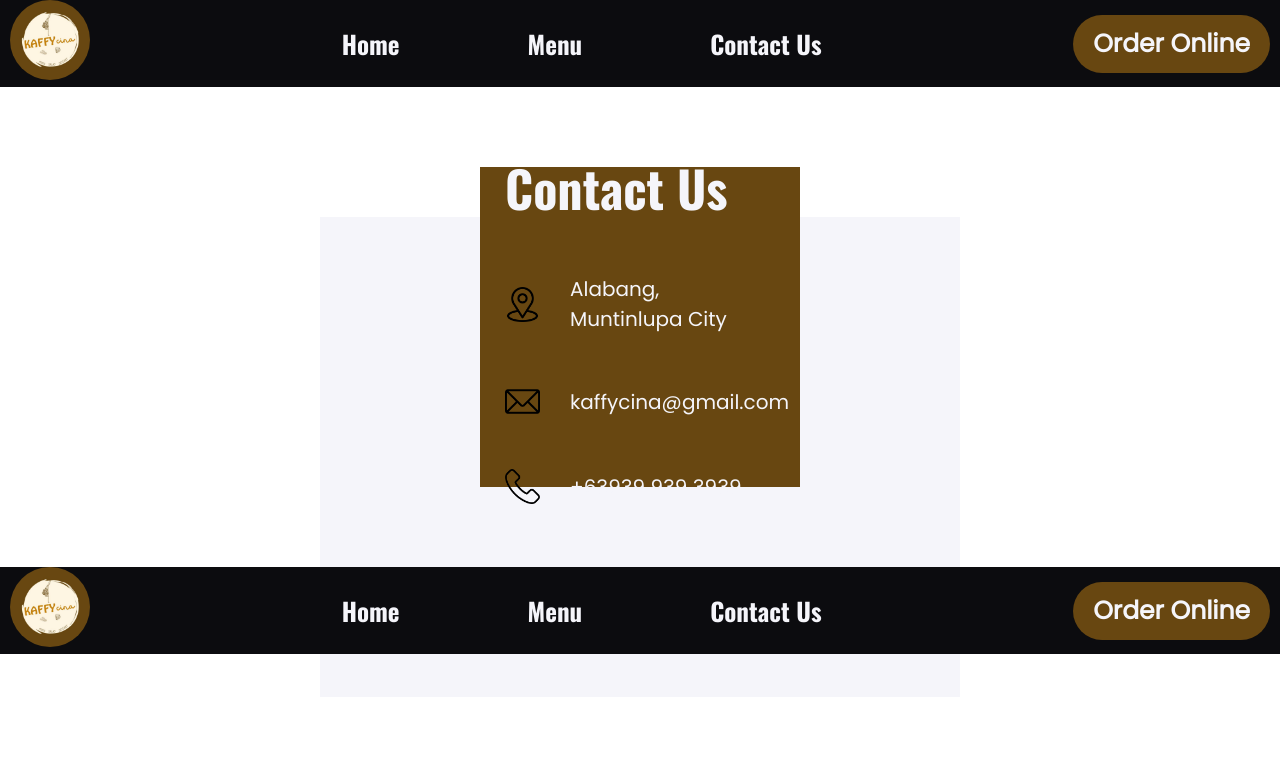
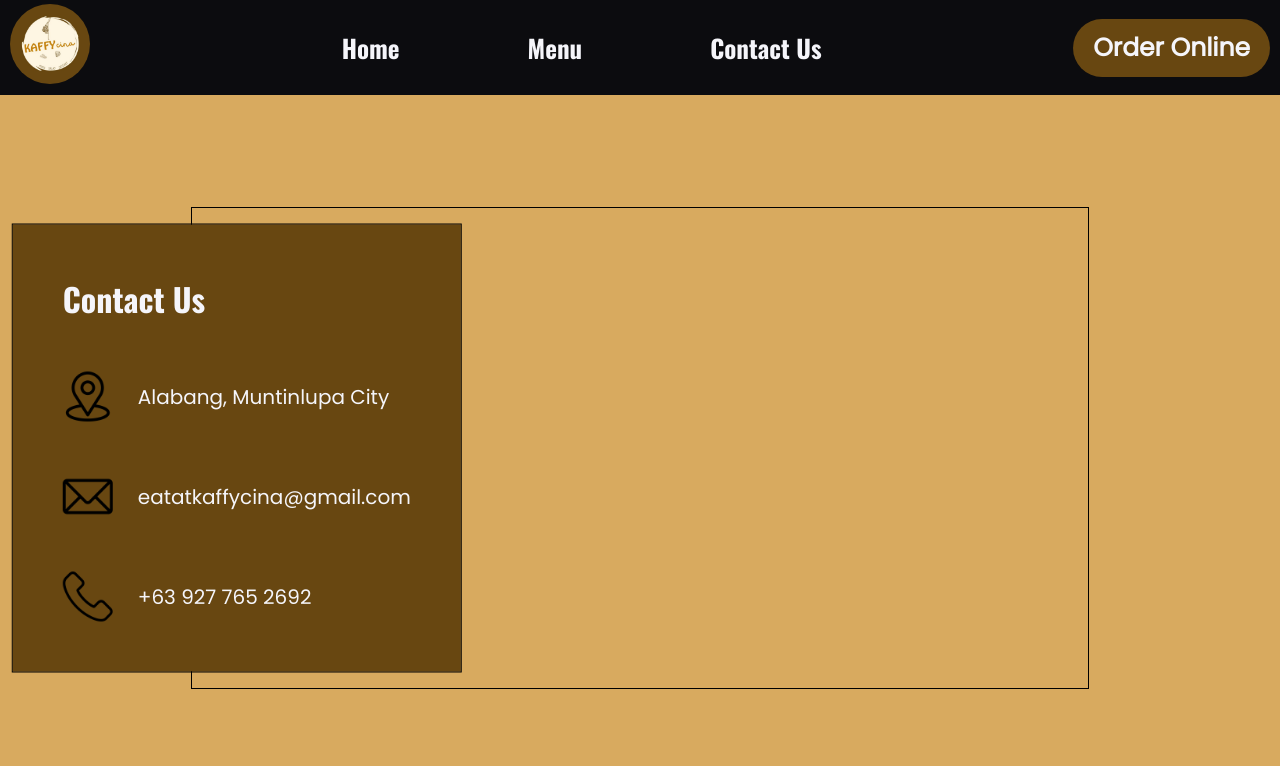
Before and after one commit to akym19/kaffycina, a website built with webpack: page src/contact.html in a window 1280 px wide. Shown: the top 766 px of the page. Built offline with nearby package versions, Linux system fonts and the light colour scheme.

Commit message:
contact page wip

```diff
--- a/src/contact.html
+++ b/src/contact.html
@@ -23,21 +23,26 @@
     </nav>
     <div id="content">
         <div id="contact-container">
-            <div id="contact-form"></div>
+            <div id="contact-main">
                 <div id="info">
-                    <h1>Contact Us</h1>
+                    <h1>
+                        Contact Us
+                    </h1>
                     <div id="address" class="details">
-                        <img class="icon" src="../src/images/location.png" alt="">
+                        <img src="../src/images/location.png" alt="">
                         <p>Alabang, Muntinlupa City</p>
                     </div>
                     <div id="email-add" class="details">
-                        <img class="icon" src="../src/images/email.png" alt="">
-                        <p>kaffycina@gmail.com</p>
+                        <img src="../src/images/email.png" alt="">
+                        <p>eatatkaffycina@gmail.com</p>
                     </div>
                     <div id="phone-num" class="details">
-                        <img class="icon" src="../src/images/telephone.png" alt="">
-                        <p>+63939 939 3939</p>
+                        <img src="../src/images/telephone.png" alt="">
+                        <p>+63 927 765 2692</p>
                     </div>
+                </div>
+                <div id="form-container">
+
                 </div>
             </div>
         </div>
--- a/src/css/styles.css
+++ b/src/css/styles.css
@@ -2,6 +2,7 @@
 
 :root {
     --primary-color: #684711;
+    --secondary-color: #d8aa5f;
     --dark-font: #0c0c0f;
     --white-font: #f5f5fa;
 }
@@ -19,7 +20,11 @@
 body {
     height: 100vh;
     width: auto;
+}
+
+#home-container {
     background: url('../images/homepage.jpg') no-repeat fixed center/cover;
+    height: calc(100vh - 95px);
 }
 
 /* NAVIGATION BAR STYLES */
@@ -30,6 +35,9 @@
     background: var(--dark-font);
     position: sticky;
     top: 0;
+    height: 95px;
+    display: grid;
+    align-items: center;
 }
 
 nav ul {
@@ -262,56 +270,51 @@
 
 /* CONTACT US PAGE STYLES */
 
-/* * {
-    outline: black solid 1px;
-} */
-
 #contact-container {
-    display: flex;
-    align-items: center;
-    justify-content: center;
+    height: calc(100vh - 95px);
+    background-color: var(--secondary-color);
 }
 
-#contact-form {
-    width: 50vw;
+#contact-main {
+    outline: solid 1px black;
+    width: 70vw;
     height: 60vh;
-    background-color: var(--white-font);
     position: relative;
-    top: 130px;
+    top: 50%;
+    left: 50%;
+    transform: translate(-50%, -50%);
+}
+
+#info {
+    outline: solid 1px black;
+    display: flex;
+    flex-direction: column;
+    gap: 50px;
+    justify-content: center;
+    padding: 50px;
+    background-color: var(--primary-color);
+    position: absolute;
+    top: 50%;
+    transform: translate(-40%, -50%);
+}
+
+#info h1 {
+    font-family: 'Oswald', sans-serif;
+    color: var(--white-font);
 }
 
 .details {
     display: flex;
     align-items: center;
-    gap: 30px;
+    gap: 25px;
 }
 
-#info h1 {
-    color: var(--white-font);
-    font-family: 'Oswald', sans-serif;
-    font-size: clamp(25px, 15vw, 50px);
+.details img {
+    height: 50px;
 }
 
 .details p {
     font-family: 'Poppins', sans-serif;
-    font-size: clamp(8px, 7.5vw, 20px);
     color: var(--white-font);
+    font-size: clamp(8px, 7.5vw, 20px);;
 }
-
-.icon {
-    height: 35px;
-    width: 35px;
-}
-
-#info {
-    background-color: var(--primary-color);
-    position: absolute;
-    display: flex;
-    flex-direction: column;
-    justify-content: center;
-    gap: 50px;
-    width: 25vw;
-    height: 40vh;
-    padding: 25px;
-    /* align-items: center; */
-}
--- a/src/index.js
+++ b/src/index.js
@@ -2,7 +2,6 @@
 import { generateMenu } from "./pages/menu.js";
 import { generateNavbar } from "./pages/navbar.js";
 import './css/styles.css';
-import background from './images/homepage.jpg'
 
 generateNavbar();
 generateHomepage();
@@ -10,18 +9,15 @@
 const home = document.getElementById("home");
 const menu =  document.getElementById("menu");
 const body = document.body;
-const backgroundSrc = background;
 
 home.addEventListener("click", () => {
     body.textContent = "";
-    body.style.background = `url(${backgroundSrc}) no-repeat fixed center/cover`;
     generateNavbar();
     generateHomepage();
 })
 
 menu.addEventListener("click", () => {
     body.textContent = "";
-    body.style.background = "none";
     generateNavbar();
     generateMenu();
 });
```
Also changed, not shown: dist/main.js.
